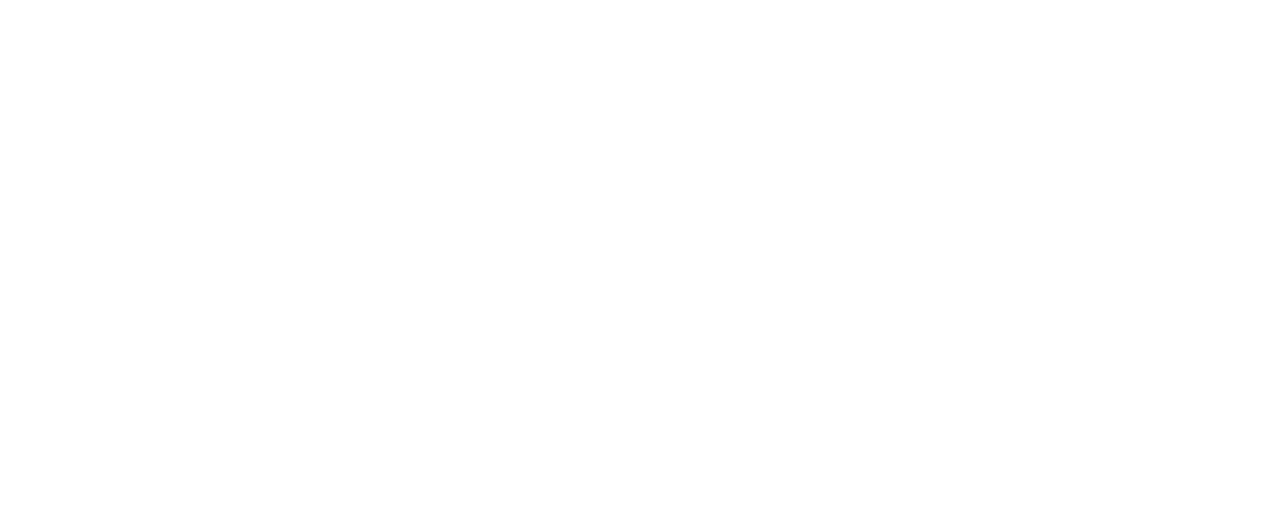
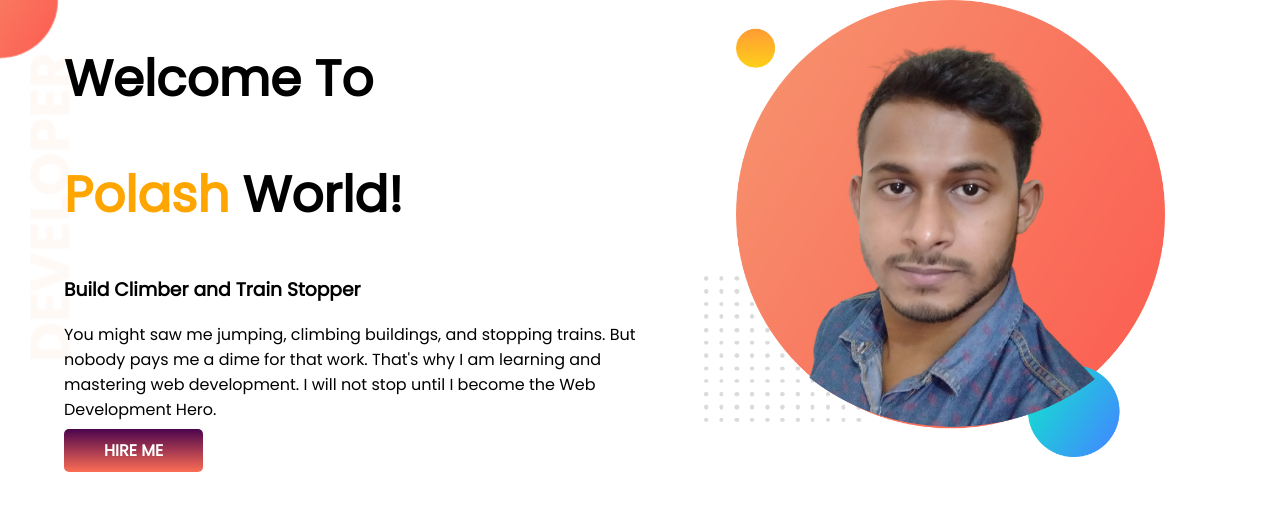
Before and after one commit to Polash9000/my-fortfolio, a plain HTML site: page index.html in a window 1280 px wide. Drawn offline with Linux system fonts and the light colour scheme.

Commit message:
top banner added

```diff
--- a/index.html
+++ b/index.html
@@ -1,13 +1,33 @@
 <!DOCTYPE html>
 <html lang="en">
+
 <head>
     <meta charset="UTF-8">
     <meta http-equiv="X-UA-Compatible" content="IE=edge">
     <meta name="viewport" content="width=device-width, initial-scale=1.0">
     <title>Polash Portfolio</title>
+    <link rel="preconnect" href="https://fonts.googleapis.com">
+    <link rel="preconnect" href="https://fonts.gstatic.com" crossorigin>
+    <link href="https://fonts.googleapis.com/css2?family=Poppins&display=swap" rel="stylesheet">
     <link rel="stylesheet" href="style.css">
 </head>
+
 <body>
+<section class="top-banner">
 
+    <div class="half-width">
+        <h1>Welcome To</h1>
+        <h1><span class="orange-color">Polash</span> World!</h1>
+        <h3>Build Climber and Train Stopper</h3>
+        <p>You might saw me jumping, climbing buildings, and stopping trains. But nobody pays me a dime for that work.
+            That's why I am learning and mastering web development. I will not stop until I become the Web Development
+            Hero.</p>
+            <a class="link-button" target="_blank" href="https://www.linkedin.com/in/abu-bakkar-siddique-007752181" alt="linkedin-profile">HIRE ME</a>
+    </div>
+    <div class="half-width">
+        <img src="images/my-bg.png" alt="My Picture">
+    </div>
+</section>
 </body>
+
 </html>
--- a/style.css
+++ b/style.css
@@ -0,0 +1,34 @@
+body{
+    font-family: 'Poppins', sans-serif;
+    margin: 0;
+}
+h1{
+    font-size: 50px;
+}
+.orange-color{
+  color: orange;
+}
+section{
+    display: flex;
+}
+.half-width{
+    width: 50%;
+    padding-left: 5%;
+}
+.half-width img{
+    width: 80%;
+}
+.link-button{
+    text-decoration: none;
+    background-image: linear-gradient(rgb(75, 4, 77), hsl(9, 97%, 66%));
+    padding: 10px 40px;
+    border-radius: 5px;
+    color: white;
+    font-weight: 700;
+
+
+}
+.top-banner{
+    background-image: url(images/top-banner.png);
+    background-repeat: no-repeat;
+}
```
Also changed, not shown: images/dream-bg.png (added), images/exp-bg.png (added), images/jhankar.png (added), images/jhankar2.png (added), images/my-bg.png (added), images/my-bg2.png (added), images/top-banner.png (added), showoff/1625334426445.png (added), showoff/1625334426453.png (added), showoff/1625334841236.png (added), 1 other file.
